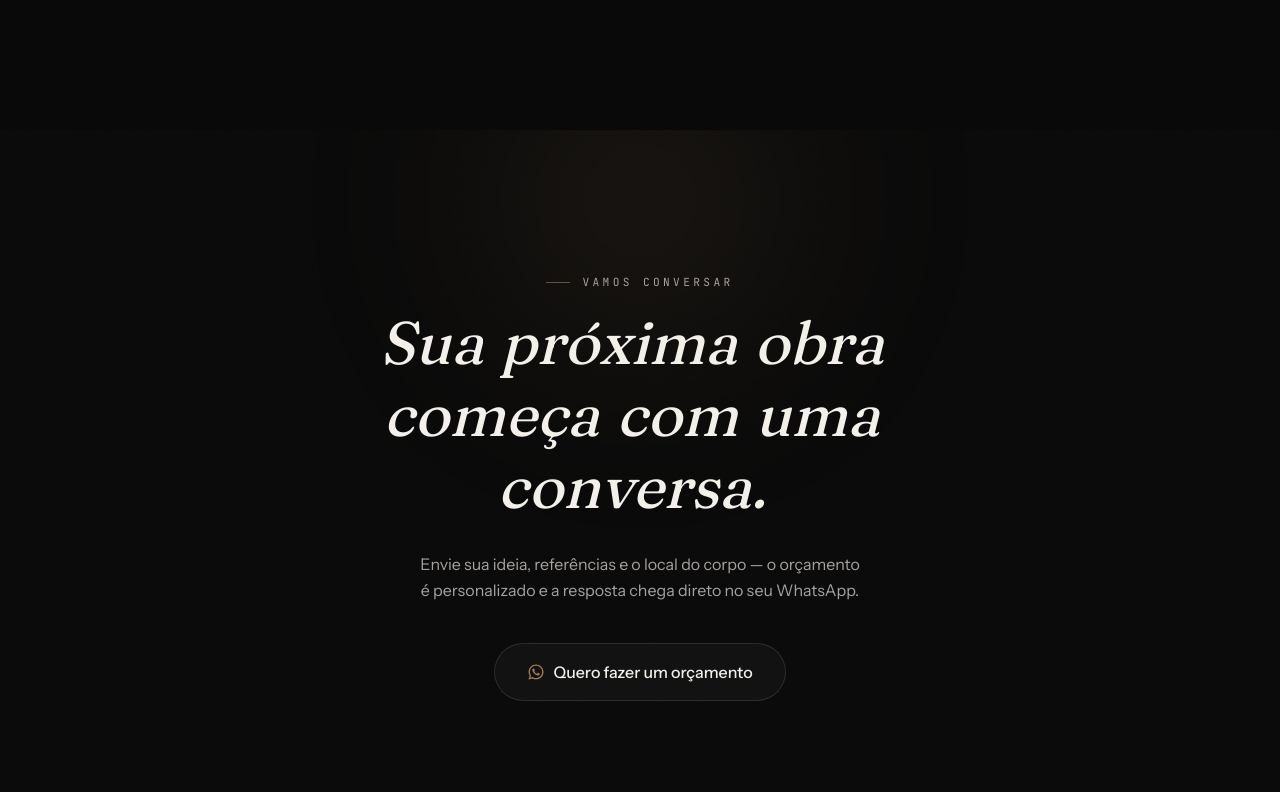
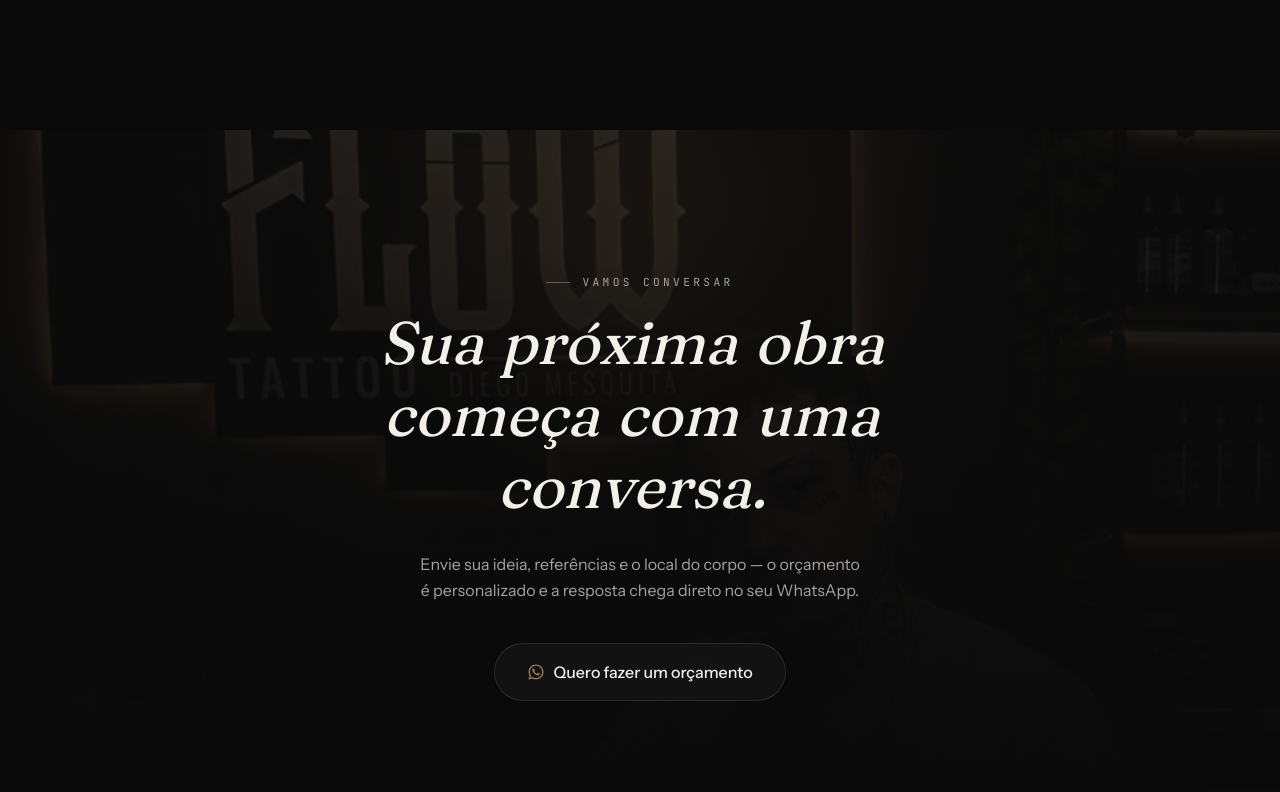
Before and after one commit to pedrolucascunha54-ctrl/diego-flow, a Next.js app: page / in a window 1280 px wide. Shown: the part 10268-11060 px from the top of the page. Built offline with nearby package versions, Linux system fonts and the light colour scheme.

Commit message:
Add studio photo as the final CTA background
Places the client's photo (in front of the Flow Tattoo sign) full-bleed
behind the closing CTA, with a dark gradient overlay so the "vamos
conversar" text and button stay readable on top.

```diff
--- a/src/components/sections/final-cta.tsx
+++ b/src/components/sections/final-cta.tsx
@@ -1,3 +1,4 @@
+import Image from "next/image";
 import { RevealText } from "@/components/ui/reveal-text";
 import { SectionLabel } from "@/components/ui/section-label";
 import { GlassButton } from "@/components/ui/glass-button";
@@ -9,6 +10,18 @@ export function FinalCta() {
       id="contato"
       className="noise-overlay relative overflow-hidden bg-primary py-28 sm:py-36"
     >
+      <div className="absolute inset-0" aria-hidden>
+        <Image
+          src="/images/diego-studio.webp"
+          alt=""
+          fill
+          sizes="100vw"
+          className="object-cover object-[center_22%]"
+        />
+        <div className="absolute inset-0 bg-background/75" />
+        <div className="absolute inset-0 bg-gradient-to-t from-background via-background/80 to-background/55" />
+      </div>
+
       <div
         className="pointer-events-none absolute left-1/2 top-0 h-[420px] w-[420px] -translate-x-1/2 -translate-y-1/3 rounded-full opacity-20 blur-[110px]"
         style={{ background: "radial-gradient(circle, var(--color-gold), transparent 70%)" }}
```
Also changed, not shown: public/images/diego-studio.webp (added).
